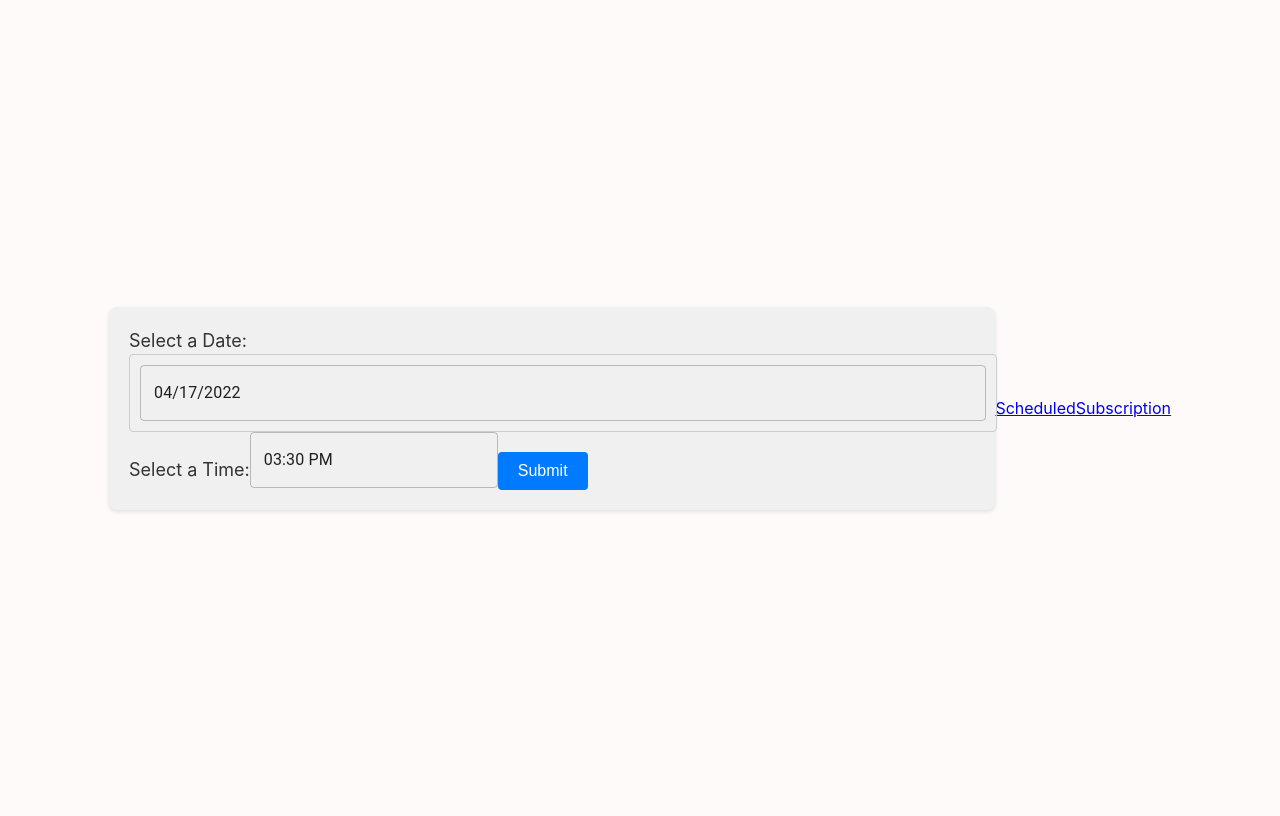
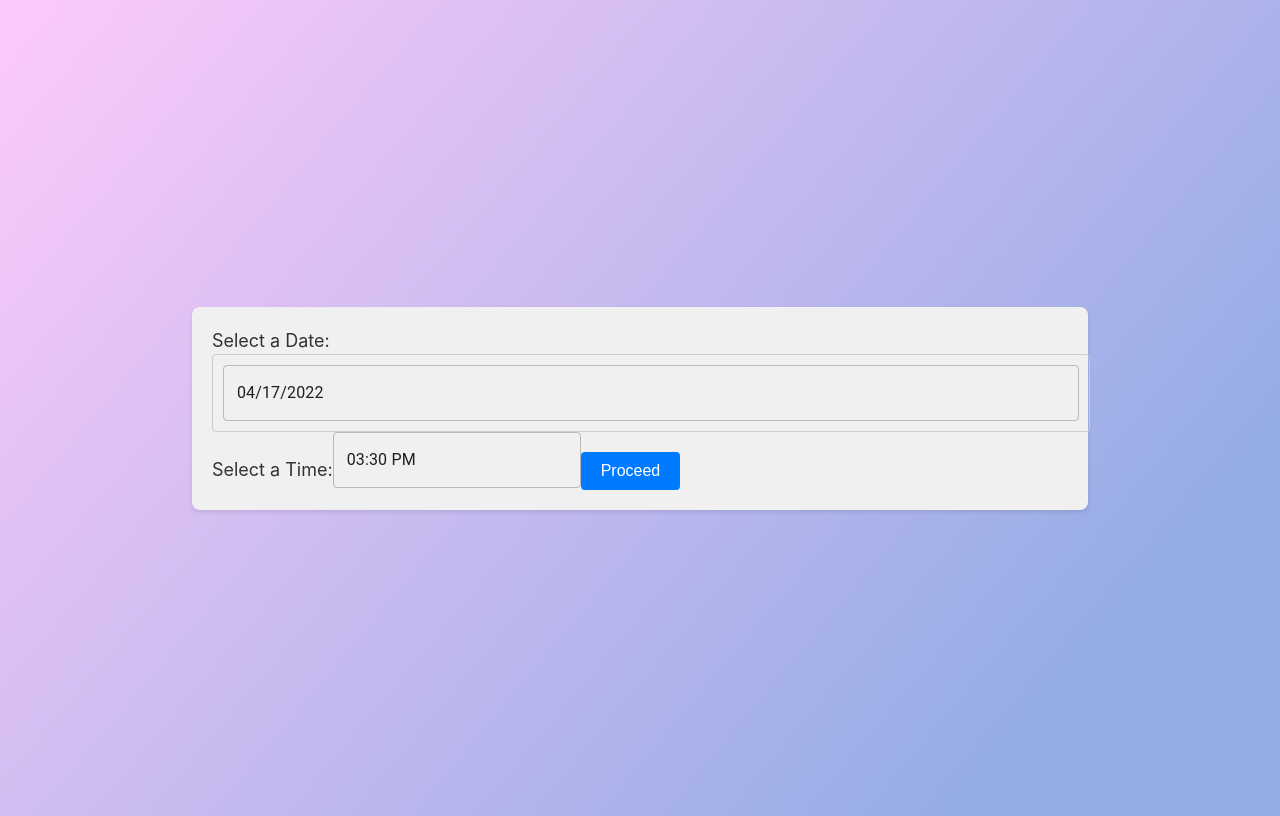
Before and after one commit to SarfarazAhmed1012/insta-pay-calendar, a React (Vite) app: page / in a window 1280 px wide. Built offline with nearby package versions, Linux system fonts and the light colour scheme.

Commit message:
date format changed

```diff
--- a/src/index.css
+++ b/src/index.css
@@ -4,8 +4,13 @@
   font-weight: 400;
 
   color-scheme: light dark;
-  color: rgba(255, 255, 255, 0.87);
-  background-color: #fffafa;
+  color: rgba(32, 30, 30, 0.87);
+  background: rgb(115, 146, 221);
+  background: linear-gradient(
+    310deg,
+    rgba(115, 146, 221, 0.7595413165266106) 16%,
+    rgba(250, 198, 250, 0.9472163865546218) 97%
+  );
 
   font-synthesis: none;
   text-rendering: optimizeLegibility;
--- a/src/pages/schedule-calendar.jsx
+++ b/src/pages/schedule-calendar.jsx
@@ -8,6 +8,7 @@ import axios from "axios";
 import { Link, useParams } from "react-router-dom";
 import { AdapterDayjs } from "@mui/x-date-pickers/AdapterDayjs";
 
+// Define custom styled components
 const CustomDatePickerContainer = styled.div`
   display: flex;
   justify-content: center;
@@ -51,15 +52,28 @@ const CustomSubmitButton = styled.button`
   }
 `;
 
-export default function SubscriptionCalendar() {
+const SuccessTick = () => (
+  <svg
+    xmlns="http://www.w3.org/2000/svg"
+    width="24"
+    height="24"
+    viewBox="0 0 24 24"
+    fill="green"
+  >
+    <path d="M0 0h24v24H0z" fill="none" />
+    <path d="M9 16.2l-2.5-2.5L5 15l4 4 8-8-1.4-1.4-6.6 6.6z" />
+  </svg>
+);
+
+const SubscriptionCalendar = () => {
   const { token } = useParams();
-
   const [selectedDate, setSelectedDate] = React.useState(dayjs("2022-04-17"));
   const [selectedTime, setSelectedTime] = React.useState(
     dayjs("2022-04-17T15:30")
   );
   const [loading, setLoading] = React.useState(false);
   const [error, setError] = React.useState(null);
+  const [success, setSuccess] = React.useState(false); // State for success
 
   const handleSubmit = async () => {
     setLoading(true);
@@ -70,14 +84,19 @@ export default function SubscriptionCalendar() {
       const requestBody = {
         data: {
           token,
-          date: selectedDate.format("DD/MM/YY"),
-          time: selectedTime.format("h:mm A"),
+          date: selectedDate.format("DD-MM-YYYY"),
+          time: selectedTime.format("YYYY-MM-DDTHH:mm:ss.SSSZ"),
         },
       };
       console.log(requestBody);
 
       await axios.post(apiUrl, requestBody);
       console.log("Data submitted successfully");
+      setSuccess(true); // Set success state to true
+      // Automatically close the page after 3 seconds
+      //   setTimeout(() => {
+      //     window.close();
+      //   }, 3000);
     } catch (error) {
       console.error("Error submitting data:", error);
       setError("Error submitting data. Please try again.");
@@ -111,18 +130,15 @@ export default function SubscriptionCalendar() {
               onChange={setSelectedTime}
             />
             <CustomSubmitButton onClick={handleSubmit} disabled={loading}>
-              {loading ? "Submitting..." : "Submit"}
+              {loading ? "Proceeding..." : "Proceed"}
             </CustomSubmitButton>
             {error && <p style={{ color: "red" }}>{error}</p>}
+            {/* {success && <SuccessTick />} */}
           </CustomDatePickerWrapper>
-          <Link to="/scheduled/:token">
-            <span>Scheduled</span>
-          </Link>
-          <Link to="/subscription/:token">
-            <span>Subscription</span>
-          </Link>
         </CustomDatePickerContainer>
       </LocalizationProvider>
     </div>
   );
-}
+};
+
+export default SubscriptionCalendar;
--- a/src/pages/subscription-calendar.jsx
+++ b/src/pages/subscription-calendar.jsx
@@ -71,7 +71,7 @@ export default function SubscriptionCalendar() {
       const requestBody = {
         data: {
           token,
-          date: selectedDate.format("DD/MM/YY"),
+          date: selectedDate.format("DD-MM-YYYY"),
         },
       };
       console.log(requestBody);
@@ -91,6 +91,7 @@ export default function SubscriptionCalendar() {
         justifyContent: "center",
         alignItems: "center",
         width: "100%",
+        backgroundColor: "blue",
       }}
     >
       <LocalizationProvider dateAdapter={AdapterDayjs}>
@@ -106,7 +107,7 @@ export default function SubscriptionCalendar() {
             {loading && <p>Loading...</p>}
             {error && <p style={{ color: "red" }}>{error}</p>}
             <CustomSubmitButton onClick={handleSubmit} disabled={loading}>
-              Submit
+              {loading ? "Proceeding..." : "Proceed"}
             </CustomSubmitButton>
           </CustomDatePickerWrapper>
         </CustomDatePickerContainer>
```
